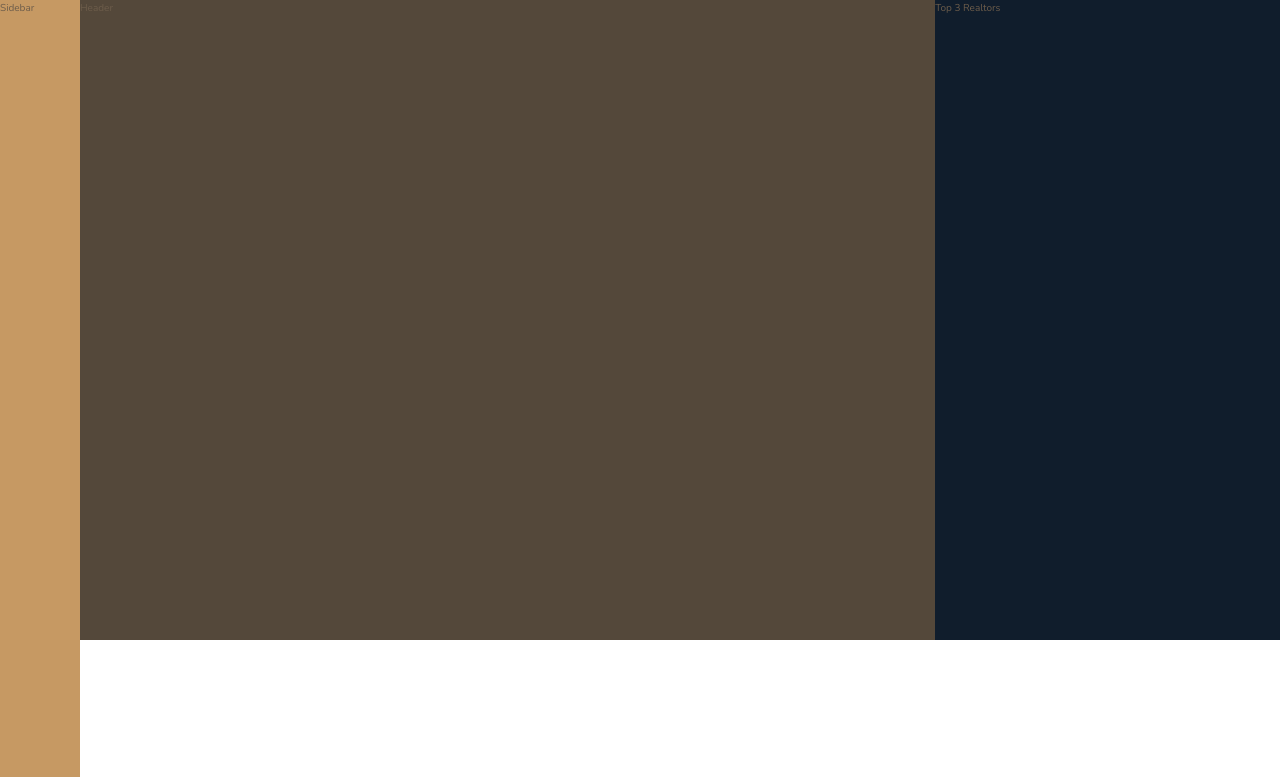
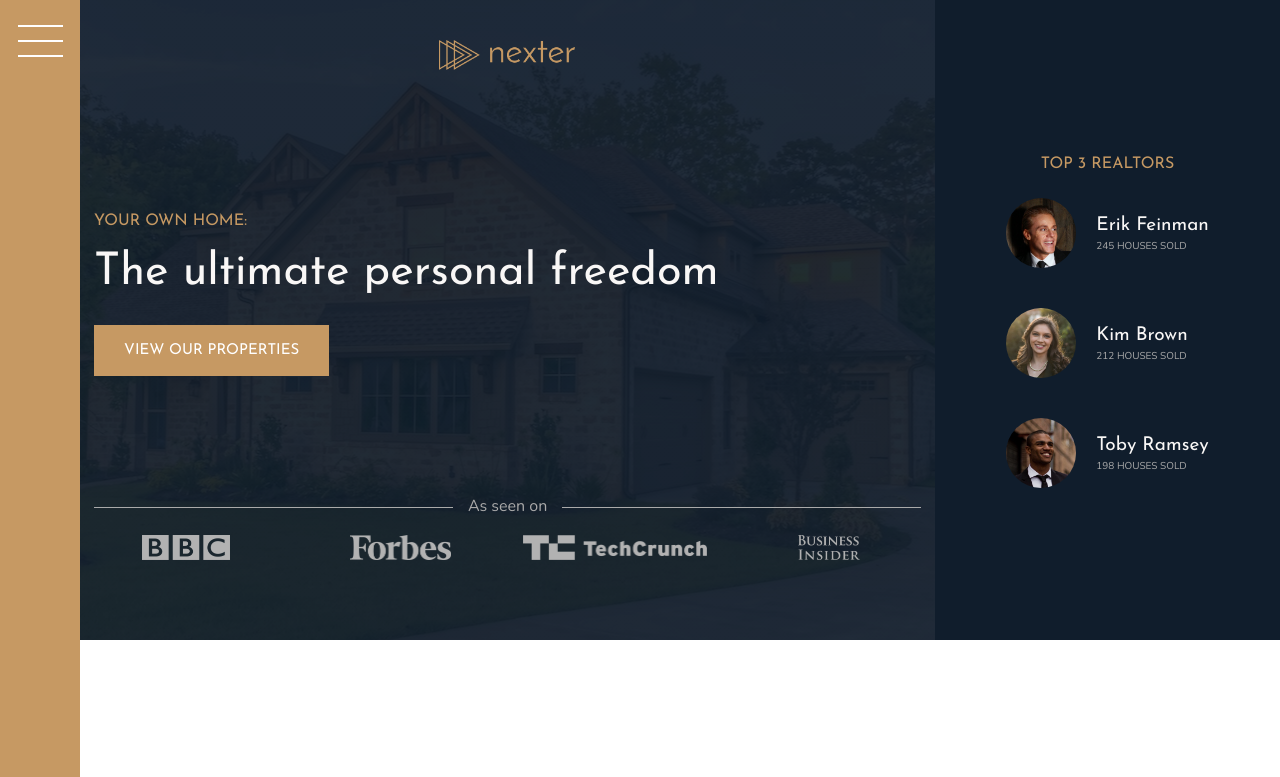
Before and after one commit to DavidTrudgill/advancedcss-nexter-project, a website: page index.html in a window 1280 px wide. Shown: the top 777 px of the page. Drawn offline with nearby package versions, Linux system fonts and the light colour scheme.

Commit message:
complete sidebar header and realtors section

```diff
--- a/index.html
+++ b/index.html
@@ -15,9 +15,46 @@
     <title>nexter &mdash; your home, your freedom</title>
   </head>
   <body class="container">
-    <div class="sidebar">Sidebar</div>
-    <header class="header">Header</header>
-    <div class="realtors">Top 3 Realtors</div>
+    <div class="sidebar">
+      <button class="nav-btn"></button>
+    </div>
+
+    <header class="header">
+      <img src="img/logo.png" alt="Nexter logo" class="header__logo" />
+      <h3 class="heading-3">Your own home:</h3>
+      <h1 class="heading-1">The ultimate personal freedom</h1>
+      <button class="btn header__btn">View our properties</button>
+      <div class="header__seenon-text">As seen on</div>
+      <div class="header__seenon-logos">
+        <img src="img/logo-bbc.png" alt="Seen on logo 1" />
+        <img src="img/logo-forbes.png" alt="Seen on logo 2" />
+        <img src="img/logo-techcrunch.png" alt="Seen on logo 3" />
+        <img src="img/logo-bi.png" alt="Seen on logo 4" />
+      </div>
+    </header>
+
+    <div class="realtors">
+      <h3 class="heading-3">Top 3 Realtors</h3>
+      <div class="realtors__list">
+        <img src="img/realtor-1.jpeg" alt="Realtor 1" class="realtors__img" />
+        <div class="realtors__details">
+          <h4 class="heading-4 heading-4--light">Erik Feinman</h4>
+          <p class="realtors__sold">245 houses sold</p>
+        </div>
+
+        <img src="img/realtor-2.jpeg" alt="Realtor 2" class="realtors__img" />
+        <div class="realtors__details">
+          <h4 class="heading-4 heading-4--light">Kim Brown</h4>
+          <p class="realtors__sold">212 houses sold</p>
+        </div>
+
+        <img src="img/realtor-3.jpeg" alt="Realtor 3" class="realtors__img" />
+        <div class="realtors__details">
+          <h4 class="heading-4 heading-4--light">Toby Ramsey</h4>
+          <p class="realtors__sold">198 houses sold</p>
+        </div>
+      </div>
+    </div>
 
     <section class="features">
       <div class="feature">
@@ -86,6 +123,7 @@
         </svg>
       </div>
     </section>
+
     <div class="story__pictures">
       <img
         src="img/story-1.jpeg"
--- a/sass/_header.scss
+++ b/sass/_header.scss
@@ -1,4 +1,55 @@
 .header {
-  background-color: $color-grey-dark-1;
   grid-column: full-start / col-end 6;
+  background-image: linear-gradient(rgba($color-secondary, .93), rgba($color-secondary, .93)), url(../img/hero.jpeg);
+  background-position: center;
+  padding: 8rem;
+  padding-top: 4rem;
+
+  display: grid;
+  grid-template-rows: 1fr min-content 6rem 1fr;
+  grid-template-columns: max-content;
+  grid-row-gap: 1.5rem;
+  justify-content: center;
+
+  &__logo {
+    height: 3rem;
+    justify-self: center;
+  }
+
+  &__btn {
+    align-self: start;
+    justify-self: start;
+  }
+
+  &__seenon-text {
+    display: grid;
+    grid-template-columns: 1fr max-content 1fr;
+    grid-column-gap: 1.5rem;
+    align-items: center;
+
+    font-size: 1.6rem;
+    color: $color-grey-light-2;
+
+    &::before,
+    &::after {
+      content: "";
+      height: 1px;
+      display: block;
+      background-color: currentColor;
+    }
+
+
+  }
+
+  &__seenon-logos {
+    display: grid;
+    grid-template-columns: repeat(4, 1fr);
+    grid-column-gap: 3rem;
+    justify-items: center;
+
+    img {
+      height: 2.5rem;
+      filter: brightness(70%);
+    }
+  }
 }
--- a/sass/_realtors.scss
+++ b/sass/_realtors.scss
@@ -1,4 +1,32 @@
 .realtors {
   background-color: $color-secondary;
   grid-column: col-start 7 / full-end;
+  padding: 3rem;
+
+  display: grid;
+  align-content: center;
+  justify-content: center;
+  justify-items: center;
+  grid-row-gap: 2rem;
+
+
+  &__list {
+    display: grid;
+    grid-template-columns: min-content max-content;
+    grid-column-gap: 2rem;
+    grid-row-gap: 5vh;
+    align-items: center;
+  }
+
+  &__img {
+    width: 7rem;
+    border-radius: 50%;
+    display: block;
+  }
+
+  &__sold {
+    text-transform: uppercase;
+    color: $color-grey-light-2;
+    margin-top: -3px;
+  }
 }
--- a/sass/_sidebar.scss
+++ b/sass/_sidebar.scss
@@ -2,4 +2,34 @@
   background-color: $color-primary;
   grid-column: sidebar-start / sidebar-end;
   grid-row: 1 / -1;
+
+  display: flex;
+  justify-content: center;
 }
+
+.nav-btn {
+  border: none;
+  border-radius: 0;
+
+  background-color: #fff;
+  height: 2px;
+  width: 4.5rem;
+  margin-top: 4rem;
+
+  &::before,
+  &::after {
+    background-color: #fff;
+    height: 2px;
+    width: 4.5rem;
+    content: "";
+    display: block;
+  }
+
+  &::before {
+    transform: translateY(-1.5rem);
+  }
+
+  &::after {
+    transform: translateY(1.3rem);
+  }
+}
--- a/sass/_typography.scss
+++ b/sass/_typography.scss
@@ -5,6 +5,9 @@
 
 .heading-1 {
   @extend %heading;
+  font-size: 4.5rem;
+  color: $color-grey-light-1;
+  line-height: 1;
 }
 
 .heading-2 {
```
Also changed, not shown: css/style.css.
